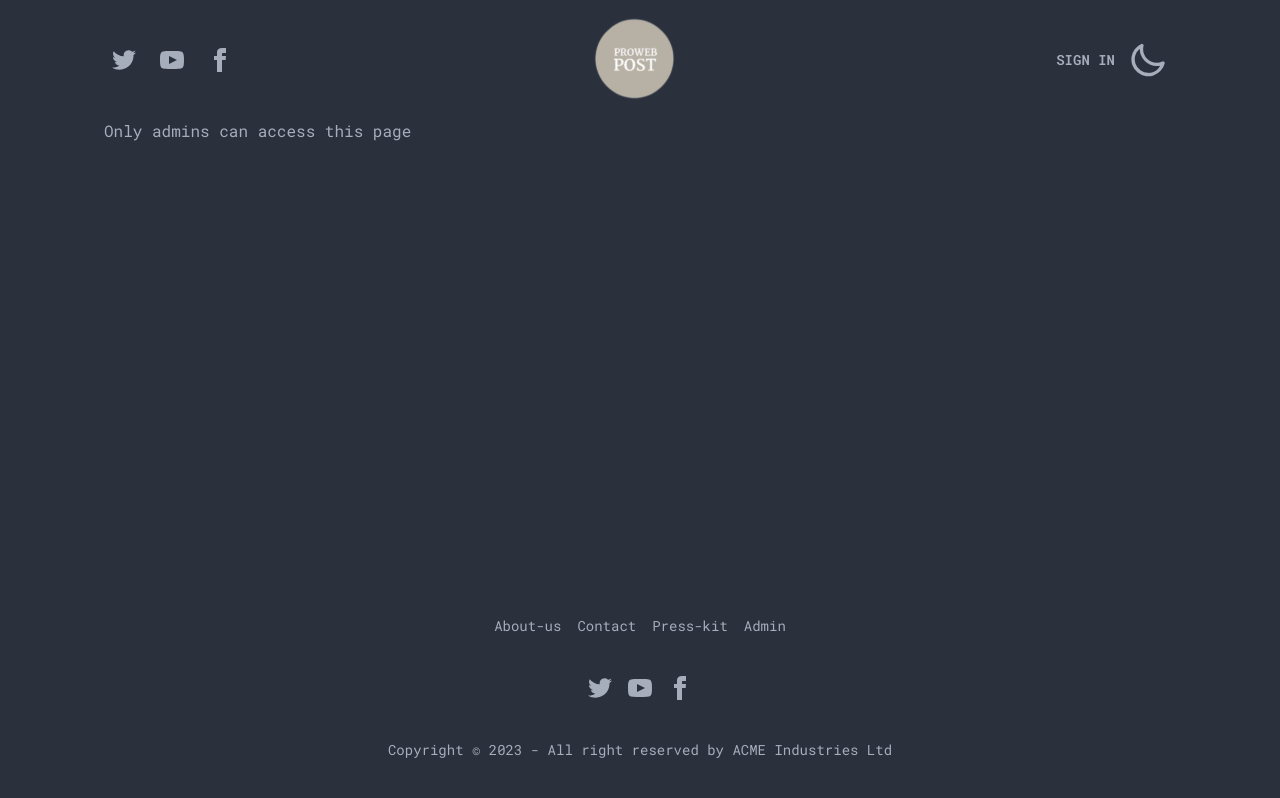
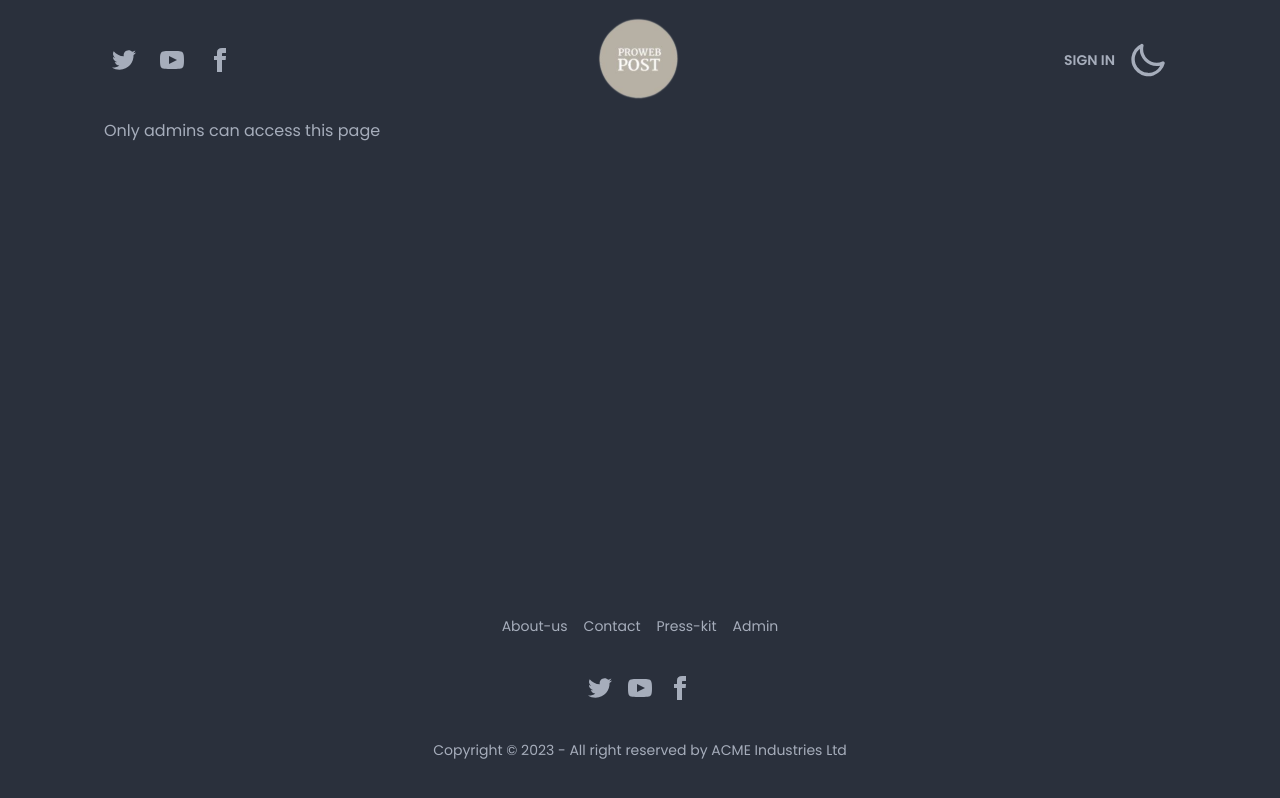
Before and after one commit to Haukaun/blog-application-next13, a Next.js app: page /admin in a window 1280 px wide. Built offline with nearby package versions, Linux system fonts and the light colour scheme; no server answers.

Commit message:
list for itmes

```diff
--- a/src/app/blogPost/[slug]/page.tsx
+++ b/src/app/blogPost/[slug]/page.tsx
@@ -65,6 +65,11 @@ const BlogPostPage = async ({ params }: Props) => {
       </p>
 
       <div className="mt-6 text-base space-y-4">{post?.content}</div>
+      <div className="flex flex-col">
+        {post.items.map((blogItem, index) => (
+          <div key={index}>{blogItem.title}</div>
+        ))}
+      </div>
     </div>
   );
 };
--- a/src/app/layout.tsx
+++ b/src/app/layout.tsx
@@ -3,11 +3,14 @@
 import React, { useState, useEffect } from "react";
 import NavBar from "@/components/Navbar/NavBar";
 import "./globals.css";
-import { Roboto_Mono } from "next/font/google";
+import { Poppins } from "next/font/google";
 import Providers from "@/components/Providers";
 import Footer from "@/components/LandingPage/Footer";
 
-const Roboto = Roboto_Mono({ subsets: ["latin"] });
+const poppins = Poppins({
+  weight: ["400", "500", "600", "700", "800", "900"],
+  subsets: ["latin"],
+});
 
 export const metadata = {
   title: "Create Next App",
@@ -27,7 +30,7 @@ export default function RootLayout({
 
   return (
     <html lang="en" data-theme={theme}>
-      <body className={Roboto.className}>
+      <body className={poppins.className}>
         <Providers>
           <div className="max-w-6xl m-auto">
             <div className="mx-10 flex flex-col min-h-screen">
--- a/src/app/page.tsx
+++ b/src/app/page.tsx
@@ -4,7 +4,7 @@ import HeroPage from "@/components/LandingPage/HeroPage";
 
 export default function Home() {
   return (
-    <main className="">
+    <main>
       <div className="pb-32">
         <NavbarLinks />
       </div>
```
